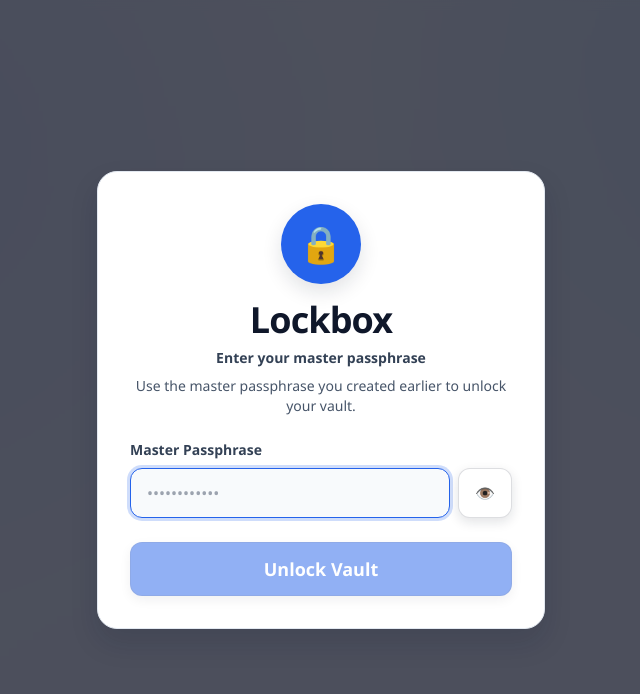
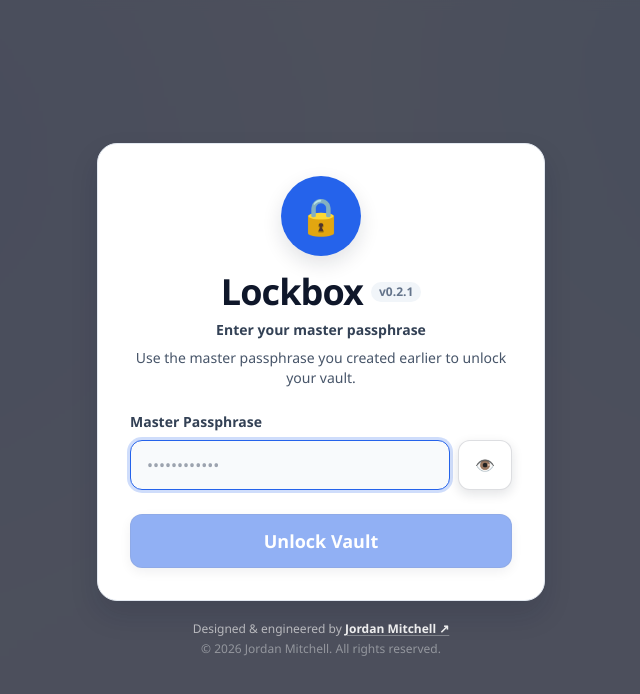
Before and after one commit to jordanm88/lockbox, a React (Vite) app: page / in a window 1280 px wide. Shown: the top 694 px of the page, without its empty margins (319-959 px from the left). Built offline with nearby package versions, Linux system fonts and the light colour scheme; the HTML template or start-up script is replaced by a standard one.

Commit message:
Add UI enhancements to lockscreen

```diff
--- a/src/components/LockScreen.tsx
+++ b/src/components/LockScreen.tsx
@@ -1,5 +1,8 @@
 import { FormEvent, useEffect, useState } from "react";
 import { vaultExists } from "../lib/vaultBridge";
+import pkg from "../../package.json";
+
+const CURRENT_YEAR = new Date().getFullYear();
 
 interface LockScreenProps {
   onUnlock: (passphrase: string) => Promise<boolean>;
@@ -72,7 +75,7 @@ export default function LockScreen({ onUnlock }: LockScreenProps) {
   const buttonText = freshInstall ? "Create Master Passphrase" : "Unlock Vault";
 
   return (
-    <div className="fixed inset-0 z-50 flex items-center justify-center bg-slate-950/70 p-4 backdrop-blur-sm">
+    <div className="fixed inset-0 z-50 flex flex-col items-center justify-center gap-5 bg-slate-950/70 p-4 backdrop-blur-sm">
       <form
         onSubmit={handleSubmit}
         className={`neo-panel w-full max-w-md border-slate-200 bg-white p-8 ${shake ? "animate-shake" : ""}`}
@@ -81,7 +84,12 @@ export default function LockScreen({ onUnlock }: LockScreenProps) {
           <div className="mx-auto flex h-20 w-20 items-center justify-center rounded-full bg-neo-blue text-4xl text-white shadow-brutal">
             🔒
           </div>
-          <h1 className="mt-4 text-4xl font-extrabold tracking-tight text-ink">Lockbox</h1>
+          <div className="mt-4 flex items-center justify-center gap-2">
+            <h1 className="text-4xl font-extrabold tracking-tight text-ink">Lockbox</h1>
+            <span className="rounded-full bg-slate-100 px-2 py-0.5 text-xs font-semibold text-slate-500">
+              v{pkg.version}
+            </span>
+          </div>
           <p className="mt-2 text-sm font-semibold text-slate-700">{title}</p>
           <p className="mt-2 text-sm text-slate-600">{subtitle}</p>
         </div>
@@ -155,6 +163,23 @@ export default function LockScreen({ onUnlock }: LockScreenProps) {
           </>
         )}
       </form>
+
+      <div className="text-center text-xs text-white/60">
+        <p>
+          Designed &amp; engineered by{" "}
+          <a
+            href="https://jordan-mitchell.co.uk"
+            target="_blank"
+            rel="noopener noreferrer"
+            className="font-semibold text-white/90 underline decoration-white/30 underline-offset-2 transition hover:text-white hover:decoration-white/70"
+          >
+            Jordan Mitchell ↗
+          </a>
+        </p>
+        <p className="mt-1 text-white/40">
+          © {CURRENT_YEAR} Jordan Mitchell. All rights reserved.
+        </p>
+      </div>
     </div>
   );
 }
```
